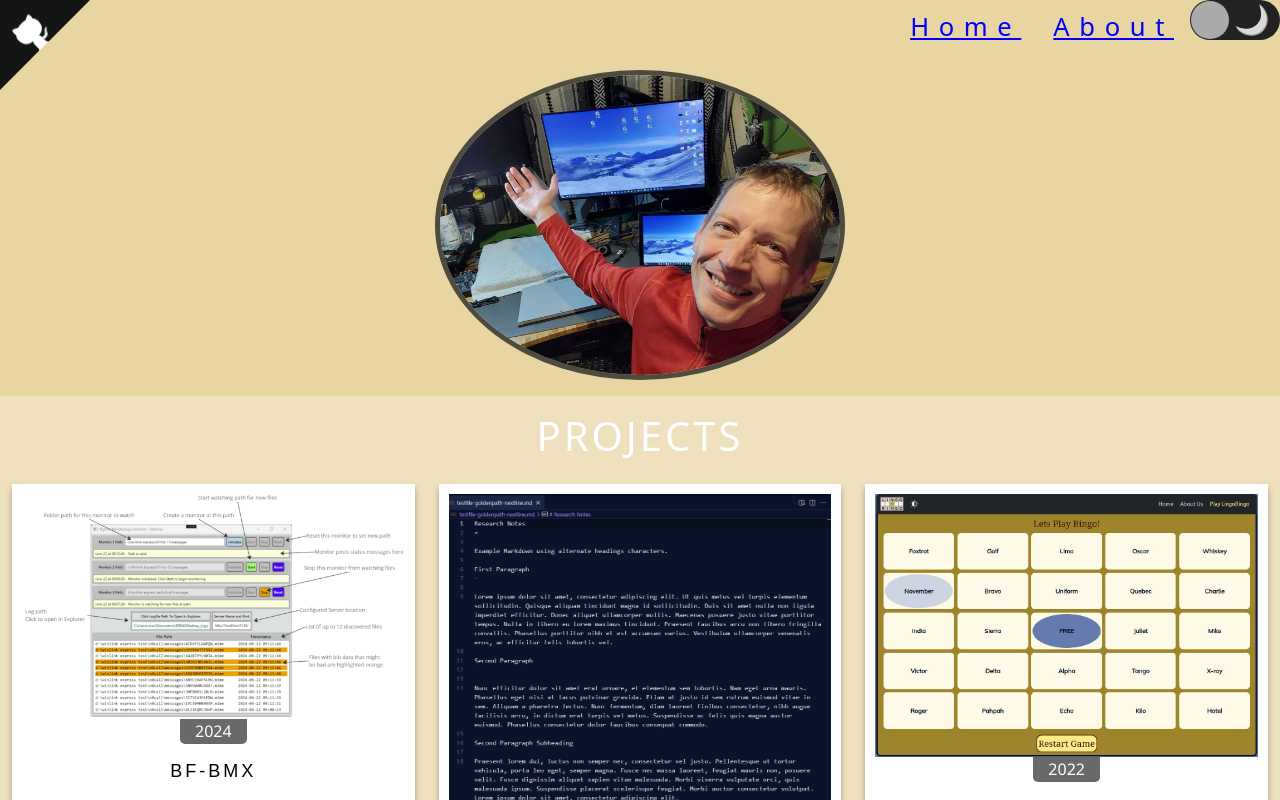
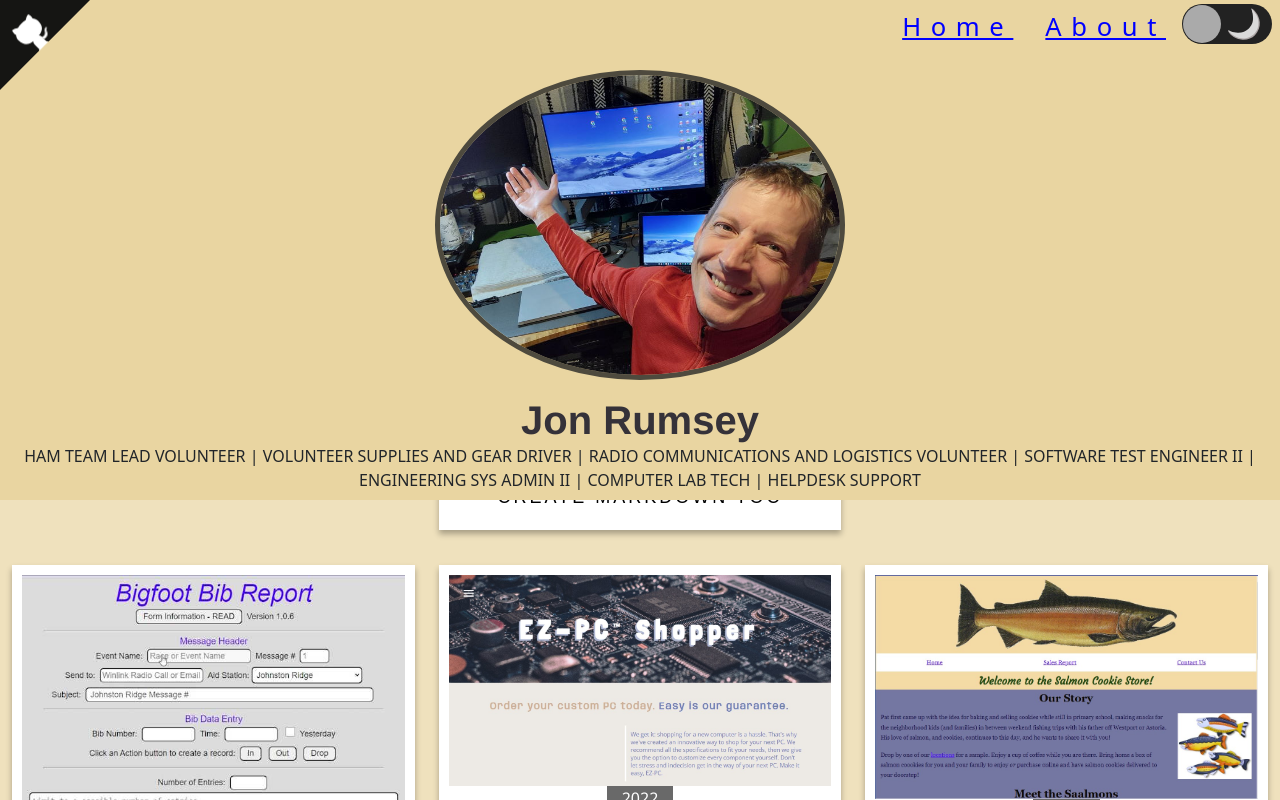
Before and after one commit to nojronatron/portfolio, a React (Vite) app: page / in a window 1280 px wide. Shown: the top 800 px of the page. Built offline with nearby package versions, Linux system fonts and the light colour scheme.

Commit message:
revamp titles data, set header to fixed.

```diff
--- a/src/App.jsx
+++ b/src/App.jsx
@@ -14,7 +14,10 @@ export default function App() {
 
   return (
     <Router>
-      <Header sharedBasicInfo={sharedData.basic_info} />
+      <Header
+        sharedBasicInfo={sharedData.basic_info}
+        resumeExperience={resumeData.experience}
+      />
       <Routes>
         <Route
           exact
--- a/src/components/Header.jsx
+++ b/src/components/Header.jsx
@@ -1,15 +1,14 @@
-import { useState, memo } from 'react';
+import { useState } from 'react';
 import Switch from 'react-switch';
 import Nav from 'react-bootstrap/Nav';
 import { LinkContainer } from 'react-router-bootstrap';
 import PropTypes from 'prop-types';
 import '../scss/header-iconify-svgs.scss';
 
-export default function Header({ sharedData }) {
+export default function Header({ sharedBasicInfo, resumeExperience }) {
   const [checked, setChecked] = useState(false);
 
-  let titles = [];
-
+  if (sharedBasicInfo && resumeExperience) {
     const onThemeSwitchChange = () => {
       if (checked == true) {
         setChecked(false);
@@ -28,18 +27,17 @@ export default function Header({ sharedData }) {
       body.setAttribute(dataThemeAttribute, newTheme);
     };
 
-  var name = '';
-  if (sharedData) {
-    name = sharedData.name;
-    titles = sharedData.titles.map((x) => [x.toUpperCase()]);
-  }
-
-  const HeaderTitleTypeAnimation = memo(() => {
-    return titles;
+    let displayTitles = resumeExperience.map((experience, idx) => {
+      let upperTitle = experience.title.toUpperCase();
+      return idx < resumeExperience.length - 1 ? (
+        <span key={idx}>{upperTitle} | </span>
+      ) : (
+        <span key={idx}>{upperTitle}</span>
+      );
     });
 
     return (
-    <header id='home'>
+      <header id='home' className='position-fixed top-0 pb-2'>
         <a
           href='https://github.com/nojronatron/portfolio'
           target='_blank'
@@ -56,7 +54,6 @@ export default function Header({ sharedData }) {
               color: '#fff',
               position: 'absolute',
               top: 0,
-            border: 0,
               left: 0,
               transform: 'scale(-1, 1)',
               zIndex: 9999,
@@ -77,7 +74,10 @@ export default function Header({ sharedData }) {
             ></path>
           </svg>
         </a>
-      <Nav className='d-flex justify-content-end' activeKey='/home'>
+        <Nav
+          className='d-flex justify-content-end align-items-center mx-2'
+          activeKey='/home'
+        >
           <Nav.Item>
             <LinkContainer to='/'>
               <Nav.Link href='/'>Home</Nav.Link>
@@ -110,15 +110,15 @@ export default function Header({ sharedData }) {
             src='images/jon-happy-shot-apr-22.jpg'
             alt='Jon smiling while sitting at his computer desk'
           />
-        <h1 className='mb-0'>{name}</h1>
-        <HeaderTitleTypeAnimation />
+          <h1 className='mb-0'>{sharedBasicInfo.name}</h1>
+          <div>{displayTitles}</div>
         </div>
       </header>
     );
   }
-
-Header.displayName = 'Header';
+}
 
 Header.propTypes = {
-  sharedData: PropTypes.object,
+  sharedBasicInfo: PropTypes.object,
+  resumeExperience: PropTypes.array,
 };
```
Lines whose indentation alone changed are shown as unchanged.
